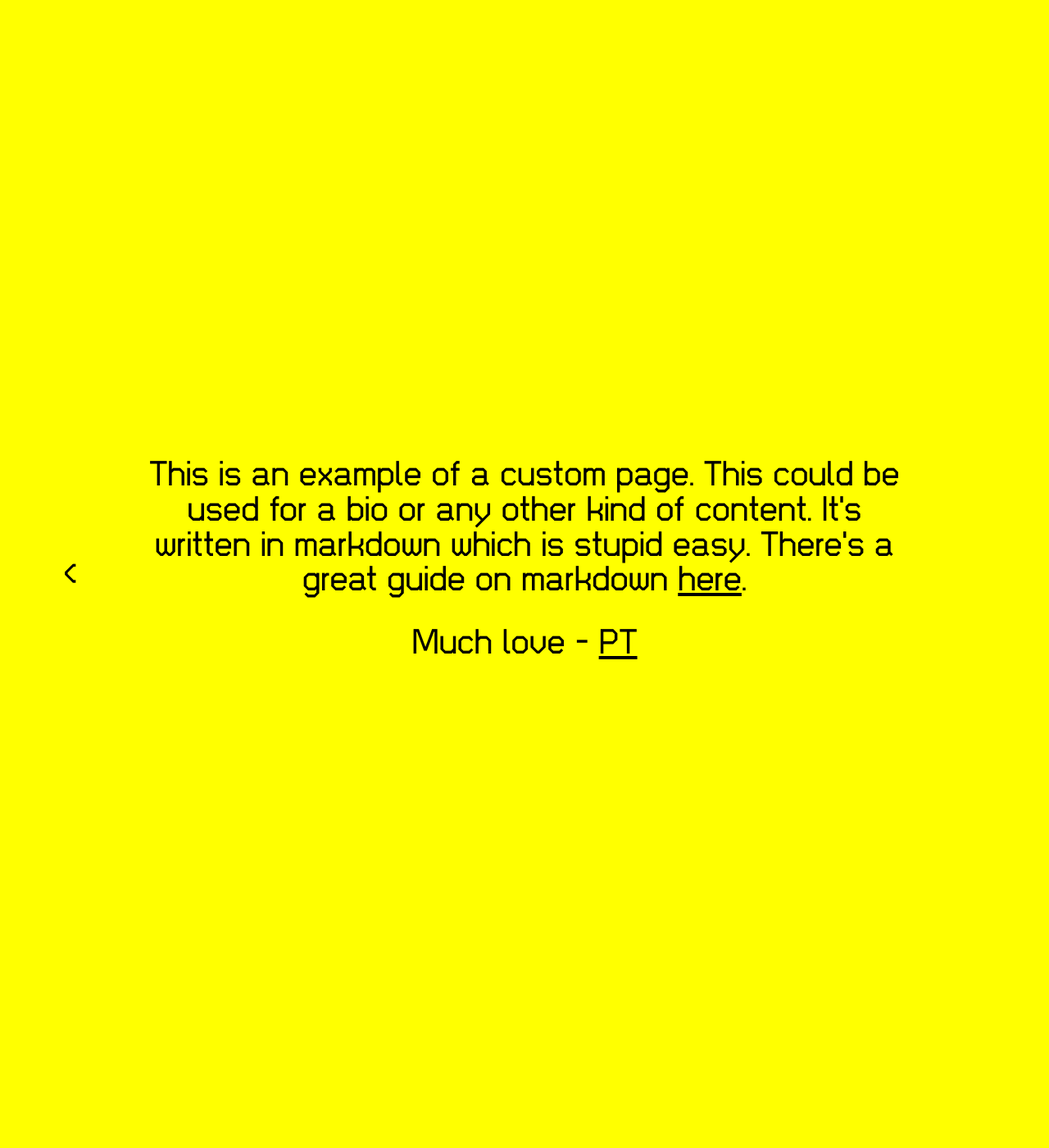
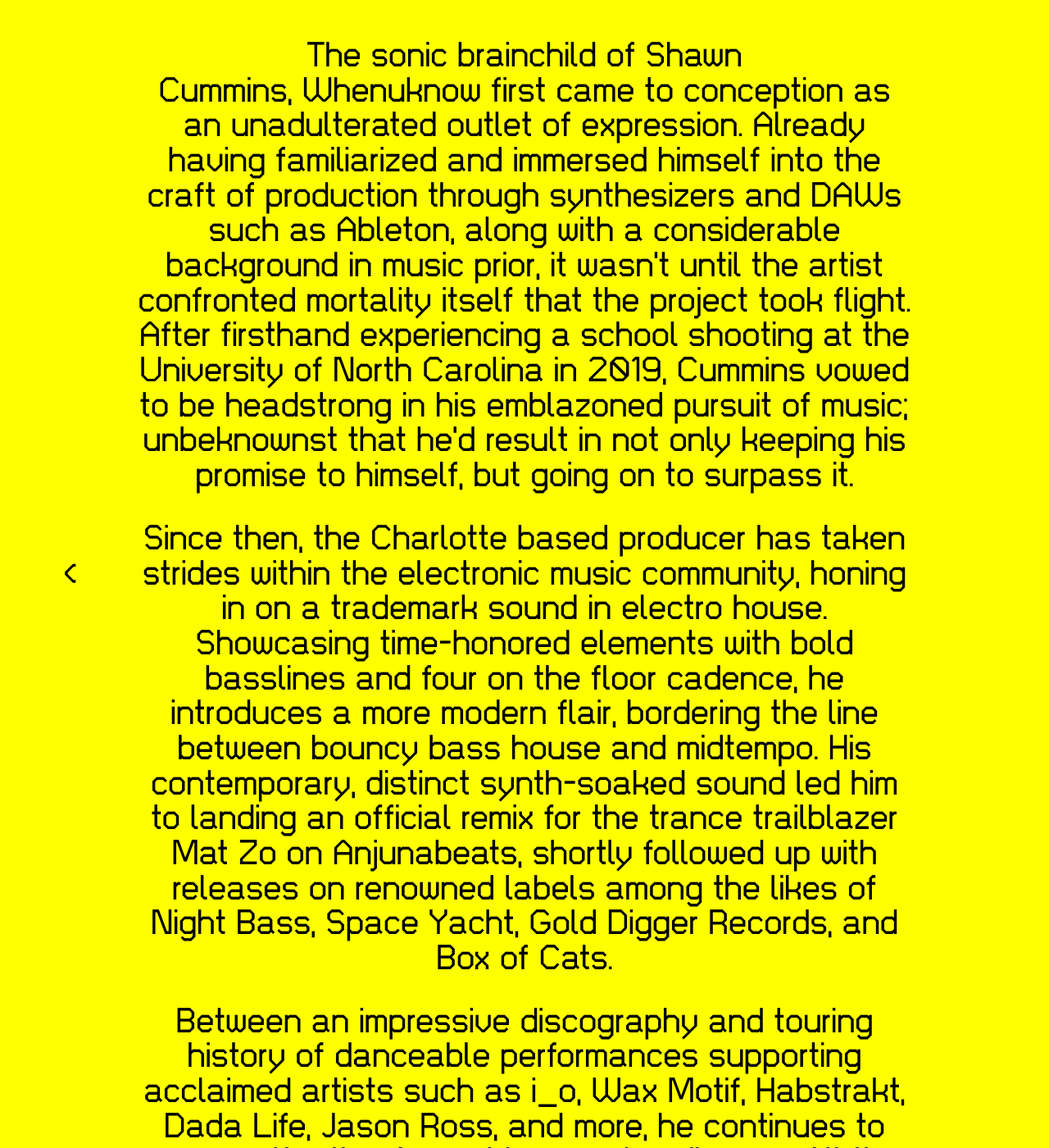
Before and after one commit to Whenuknow/whenuknow.github.io, a Jekyll site: the page built from user-custom-page.md, in a window 1280 px wide and 1400 px high. Shown: the whole window at 82% size. Built offline with Jekyll 4.4.1, drawn with Linux system fonts in a browser that asks for light colours; some of the changed text lies outside the part shown.

Commit message:
Update user-custom-page.md

```diff
--- a/user-custom-page.md
+++ b/user-custom-page.md
@@ -2,6 +2,8 @@
 title: Custom page
 ---
 
-This is an example of a custom page. This could be used for a bio or any other kind of content. It's written in markdown which is stupid easy. There's a great guide on markdown [here](https://itopaloglu83.github.io/Jekyll-Markdown-Cheat-Sheet/).
+The sonic brainchild of Shawn Cummins, Whenuknow first came to conception as an unadulterated outlet of expression. Already having familiarized and immersed himself into the craft of production through synthesizers and DAWs such as Ableton, along with a considerable background in music prior, it wasn’t until the artist confronted mortality itself that the project took flight. After firsthand experiencing a school shooting at the University of North Carolina in 2019, Cummins vowed to be headstrong in his emblazoned pursuit of music; unbeknownst that he'd result in not only keeping his promise to himself, but going on to surpass it.
 
-Much love - [PT](http://pedestriantactics.com)
+Since then, the Charlotte based producer has taken strides within the electronic music community, honing in on a trademark sound in electro house. Showcasing time-honored elements with bold basslines and four on the floor cadence, he introduces a more modern flair, bordering the line between bouncy bass house and midtempo. His contemporary, distinct synth-soaked sound led him to landing an official remix for the trance trailblazer Mat Zo on Anjunabeats, shortly followed up with releases on renowned labels among the likes of Night Bass, Space Yacht, Gold Digger Records, and Box of Cats.
+
+Between an impressive discography and touring history of danceable performances supporting acclaimed artists such as i_o, Wax Motif, Habstrakt, Dada Life, Jason Ross, and more, he continues to garner attention from widespread audiences. All the while staying true to his course, Whenuknow indubitably warrants his forward-facing positioning at the crux of the house scene.
```
